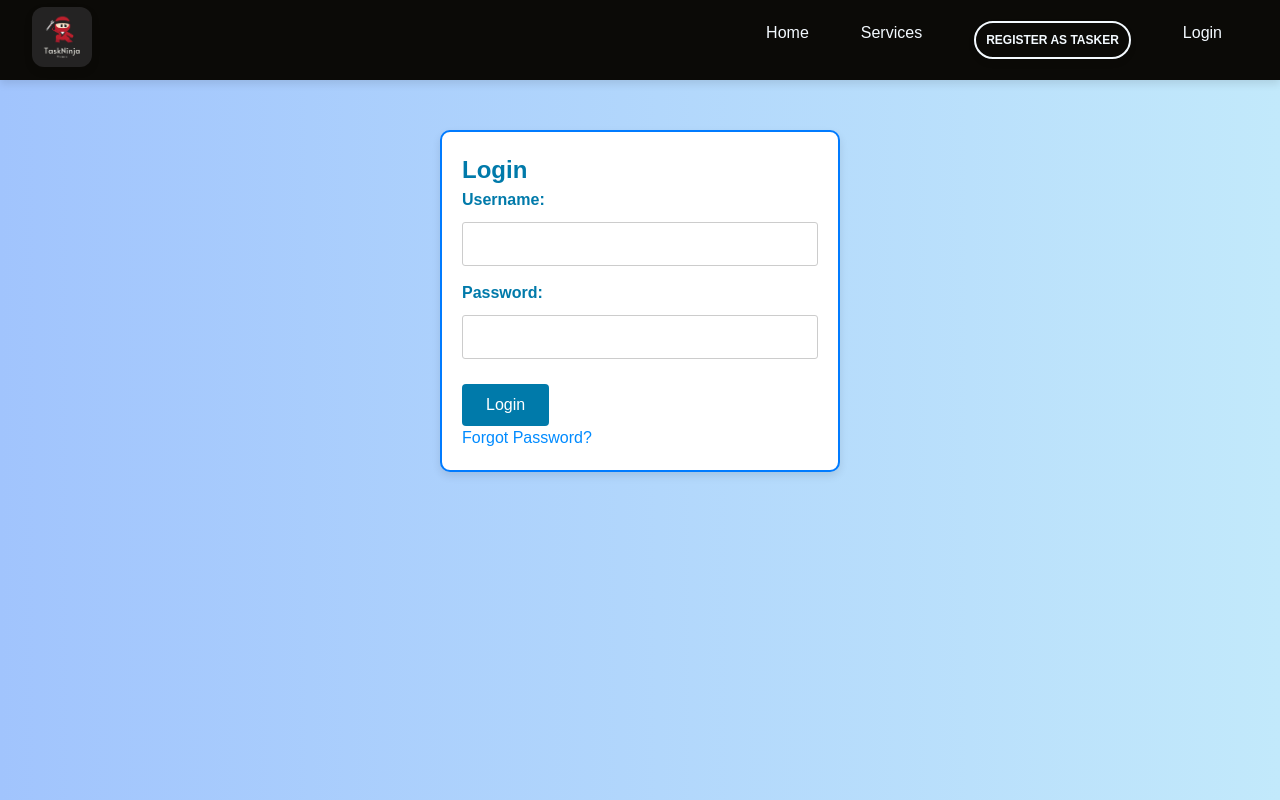
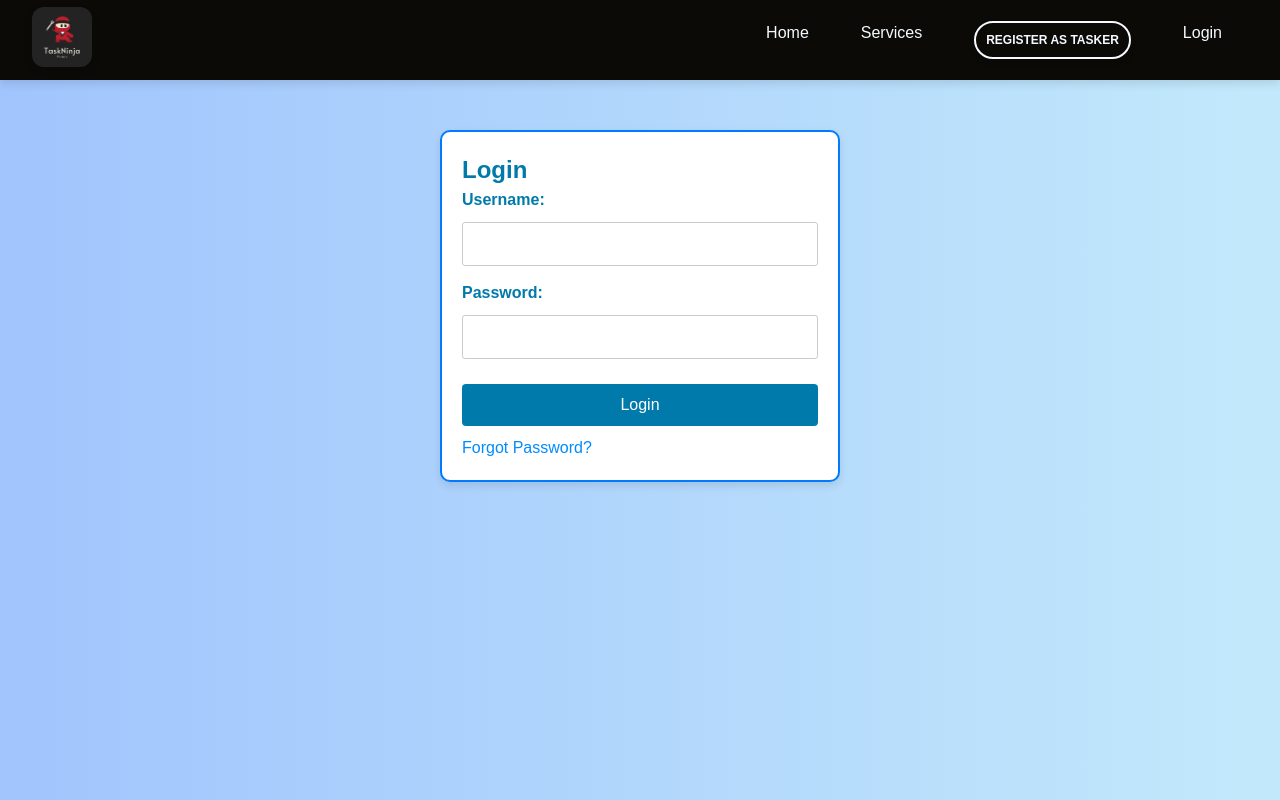
Before and after one commit to TRex-007-15/TaskNinja, a React (Create React App) app in the folder taskninja/: page /login in a window 1280 px wide. Shown: the top 800 px of the page. Built offline with nearby package versions, Linux system fonts and the light colour scheme; what axios-auth-refresh would draw is missing.

Commit message:
login button hover

```diff
--- a/taskninja/src/components/login.css
+++ b/taskninja/src/components/login.css
@@ -4,3 +4,22 @@
     animation: fadeIn 1s ease-in-out;
 
 }
+
+
+.form-button {
+    width: 100%;
+    padding: 12px;
+    margin: 10px 0;
+    background-color: #007bff; /* Matched color from Profile Page Styles */
+    color: #ffffff; /* White text */
+    border: none;
+    border-radius: 4px;
+    font-size: 16px;
+    cursor: pointer;
+    transition: background-color 0.3s ease, transform 0.3s ease;
+}
+
+.form-button:hover {
+    background-color: #007bff; /* Darker shade for hover */
+    transform: translateY(-2px);
+}
```
